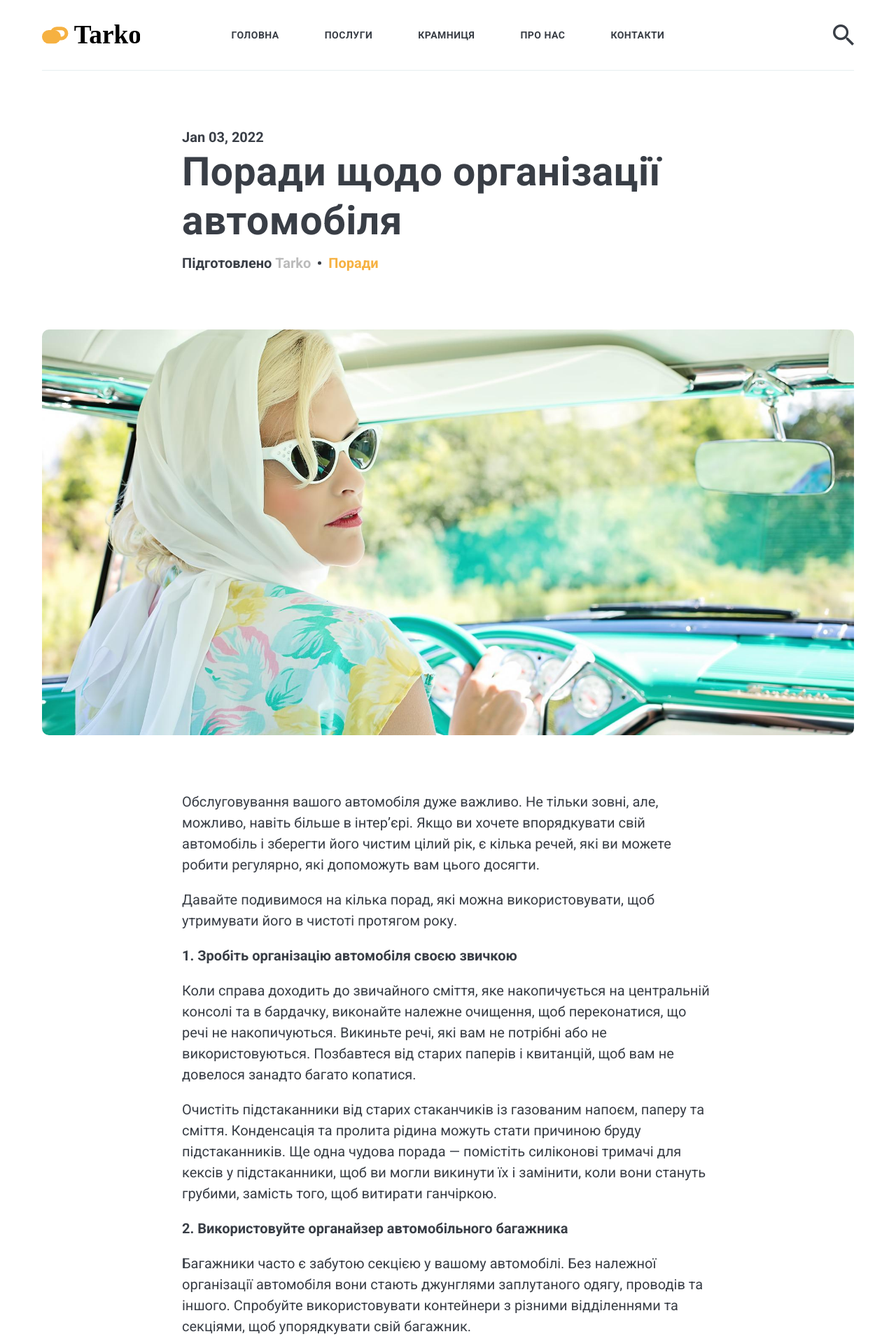
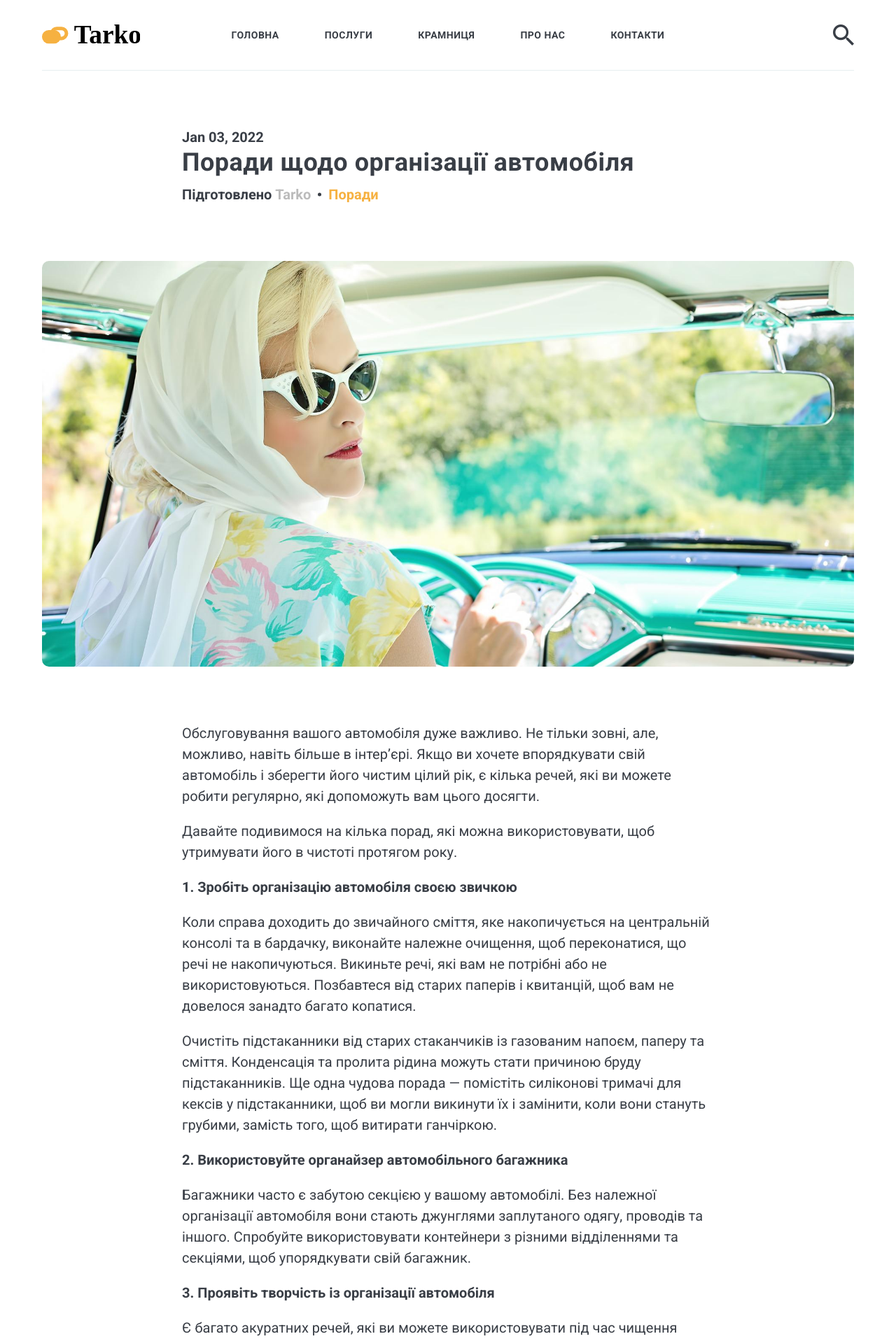
Before and after one commit to itarko/itarko.github.io, a Jekyll site: the page built from _posts/2022-01-03-porady-shchodo-orhanizatsii-avtomobilia.markdown, in a window 1280 px wide. Shown: the top 1917 px of the page at 70% size. Built offline with Jekyll 4.4.1, drawn with Linux system fonts in a browser that asks for light colours; nearby versions of some CDN libraries.

Commit message:
Update _post.scss

```diff
--- a/_sass/4-layouts/_post.scss
+++ b/_sass/4-layouts/_post.scss
@@ -4,10 +4,10 @@
 
   .post-title {
     margin-bottom: 10px;
-    width: 800px;
+    /* width: 800px; */
     max-width: 100%;
-    font-size: 57px;
-    line-height: 70px;
+    /* font-size: 57px; */
+    /* line-height: 70px; */
   }
 
   .post__date {
```
